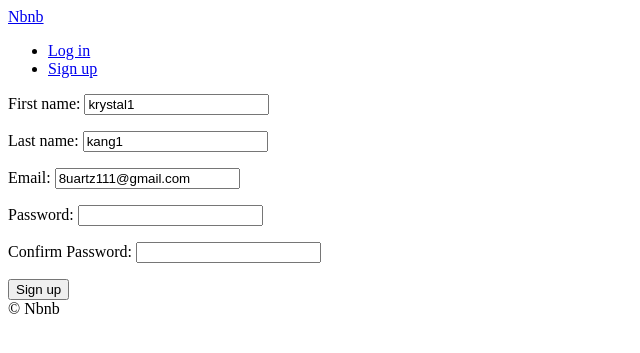
After one commit to krystal3l/airbnb-clone, a Django app: page /users/signup in a window 1280 px wide. The commit adds this page. Shown: the top 353 px of the page, without its empty margins (0-640 px from the left). Run offline with Django 3.2, Linux system fonts and the light colour scheme.

Commit message:
Signup form

```diff
--- a/templates/partials/nav.html
+++ b/templates/partials/nav.html
@@ -2,9 +2,10 @@
 <ul>
   {% if user.is_authenticated %}
     <li><a href="{% url 'users:logout' %}">Log out</a></li>
-
   {% else %}
     <li><a href="{% url 'users:login' %}">Log in</a></li>
+    <li><a href="{% url 'users:signup' %}">Sign up</a></li>
+  {% endif %}
 
-  {% endif %}
+
 </ul>
--- /dev/null
+++ b/templates/users/signup.html
@@ -0,0 +1,16 @@
+{% extends "base.html" %}
+
+{% block page_title %}
+    Sign Up
+{% endblock page_title%}
+
+{% block search-bar %}
+{% endblock search-bar %}
+
+{% block content %}
+    <form method="POST" action="{% url 'users:signup' %}">
+        {% csrf_token %}
+        {{form.as_p}}
+        <button>Sign up</button>
+    </form>
+{%endblock content %}
--- a/users/forms.py
+++ b/users/forms.py
@@ -19,3 +19,40 @@ class LoginForm(forms.Form):
         except models.User.DoesNotExist:
             self.add_error("email", "User does not exist")
             # raise forms.ValidationError("User does not exist")
+
+
+class SignUpForm(forms.Form):
+    first_name = forms.CharField(max_length=80)
+    last_name = forms.CharField(max_length=80)
+    email = forms.EmailField()
+    password = forms.CharField(widget=forms.PasswordInput)
+    password1 = forms.CharField(widget=forms.PasswordInput, label="Confirm Password")
+
+    def clean_email(self):
+        email = self.cleaned_data.get("email")
+        try:
+            models.User.objects.get(email=email)
+            raise forms.ValidationError("User already exists with that email")
+        except models.User.DoesNotExist:
+            return email
+
+    def clean_password1(self):
+        password = self.cleaned_data.get("password")
+        password1 = self.cleaned_data.get("password1")
+
+        if password != password1:
+            raise forms.ValidationError("Password confirmation does not math")
+        else:
+            return password
+
+    def save(self):
+        first_name = self.cleaned_data.get("first_name")
+        last_name = self.cleaned_data.get("last_name")
+        email = self.cleaned_data.get("email")
+        password = self.cleaned_data.get("password")
+        user = models.User.objects.create_user(
+            username=email, email=email, password=password
+        )
+        user.first_name = first_name
+        user.last_name = last_name
+        user.save()
--- a/users/urls.py
+++ b/users/urls.py
@@ -6,4 +6,5 @@ app_name = "users"
 urlpatterns = [
     path("login/", views.LoginView.as_view(), name="login"),
     path("logout", views.log_out, name="logout"),
+    path("signup", views.SignUpView.as_view(), name="signup"),
 ]
--- a/users/views.py
+++ b/users/views.py
@@ -47,3 +47,24 @@ def log_out(request):
     logout(request)
     return redirect(reverse("core:home"))
 """
+
+
+class SignUpView(FormView):
+    template_name = "users/signup.html"
+    form_class = forms.SignUpForm
+    success_url = reverse_lazy("core:home")
+
+    initial = {
+        "first_name": "krystal1",
+        "last_name": "kang1",
+        "email": "8uartz111@gmail.com",
+    }
+
+    def form_valid(self, form):
+        form.save()
+        email = form.cleaned_data.get("email")
+        password = form.cleaned_data.get("password")
+        user = authenticate(self.request, username=email, password=password)
+        if user is not None:
+            login(self.request, user)
+        return super().form_invalid(form)
```
